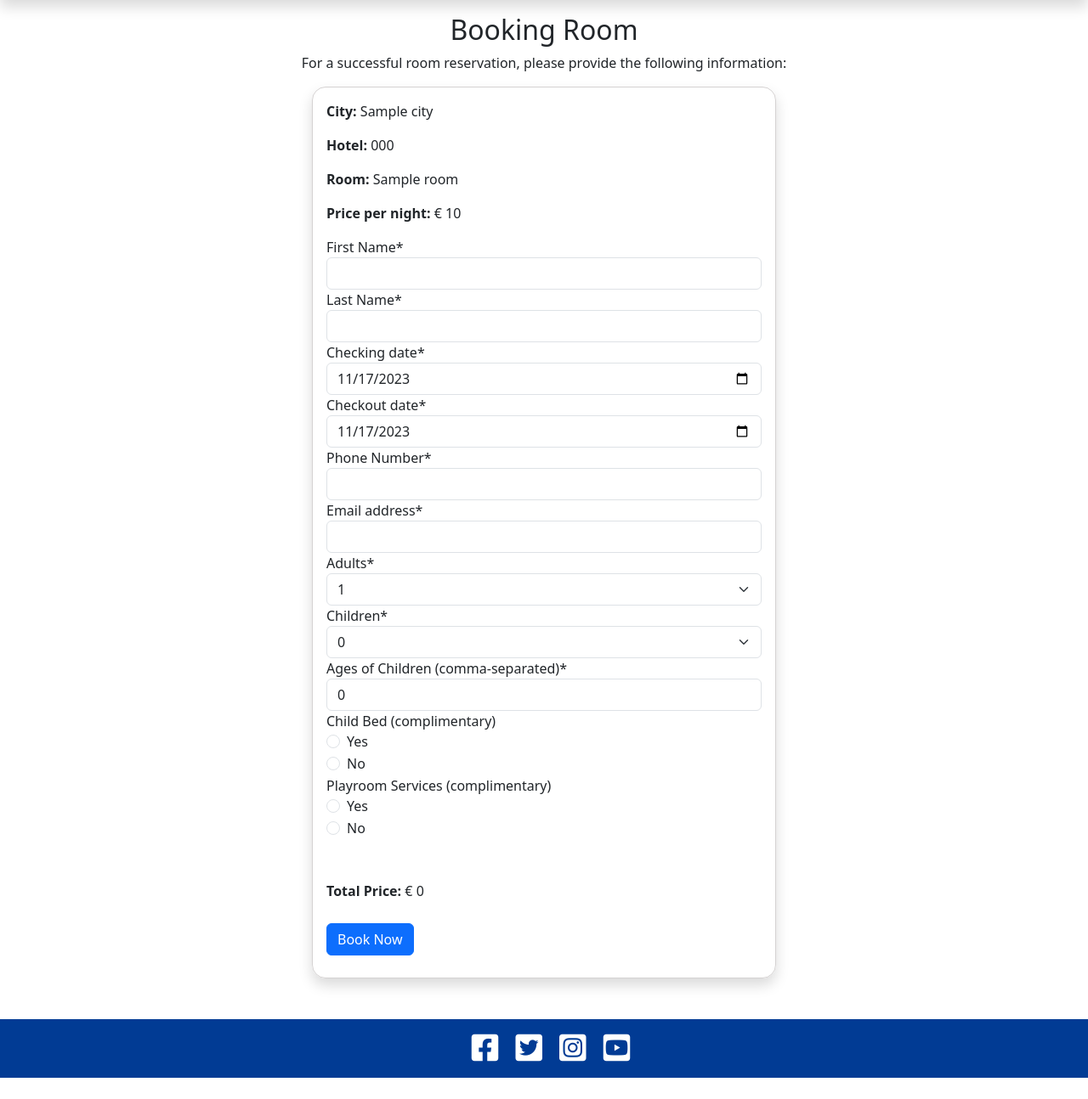
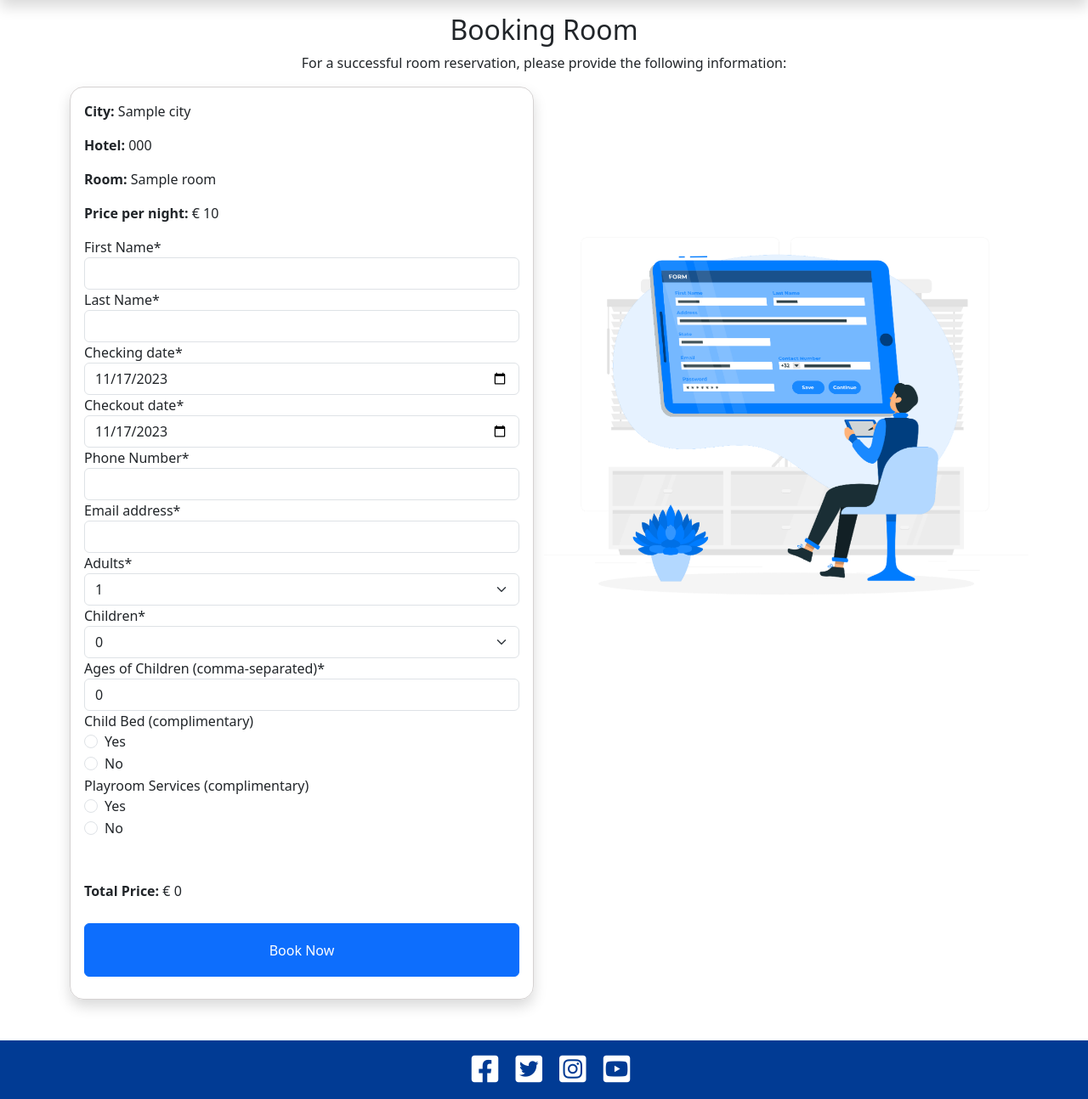
Before and after one commit to CodeWizard-1/booking_hotel, a Django app: a page that uses templates/booking.html in a window 1280 px wide. Shown: the part 56-1350 px from the top of the page at 85% size. Before the commit the page ends 1325 px from the top, so only its background shows below. Run offline with Django 3.2, Linux system fonts and the light colour scheme; tables that the repository leaves empty hold one stand-in row (values such as "Sample post"); some libraries are stand-ins or nearby versions.

Commit message:
Add img on booking page

```diff
--- a/hotel/models.py
+++ b/hotel/models.py
@@ -19,6 +19,7 @@ class Hotel (models.Model):
     description_hotel = models.TextField()
     hotel_image = CloudinaryField('image', default='plaseholder')
     city = models.ForeignKey(City, on_delete=models.CASCADE)
+    on_main = models.BooleanField(default=False, verbose_name='Show on Main Page')
 
     def __str__(self) -> str:
         return self.hotel_name
--- a/hotel/views.py
+++ b/hotel/views.py
@@ -26,17 +26,21 @@ class CityListView(View):
 
 class HotelList(generic.ListView):
     model = Hotel
-    queryset = Hotel.objects.all()
     template_name = 'index.html'
-    paginate_by = 6
+    ordering = 'hotel_name'
+    context_object_name = 'hotels'
+
+    def get_queryset(self):
+        return Hotel.objects.filter(on_main=True)
 
     def get_context_data(self, **kwargs):
         context = super().get_context_data(**kwargs)
         context['cities'] = City.objects.all()
-        context['hotels'] = Hotel.objects.all()
         context['rooms'] = Room.objects.filter(status=1).order_by('-id')
-        city = City.objects.get(pk=1)
-        context['City'] = city
+
+        city_id = self.request.GET.get('city_id')
+        context['City'] = City.objects.get(pk=city_id) if city_id else None
+
         return context
 
 
--- a/static/css/style.css
+++ b/static/css/style.css
@@ -318,3 +318,17 @@ body {
   transform: scale(1.05);
   box-shadow: 0 4px 8px rgba(0, 0, 0, 0.1);
 }
+
+.fixed-image-container {
+  position: -webkit-sticky;
+  position: sticky;
+  top: 0;
+  height: 100vh;
+  display: flex;
+  align-items: flex-start;
+}
+
+.fixed-image {
+  width: 100%;
+  height: auto;
+}
--- a/static/js/script.js
+++ b/static/js/script.js
@@ -24,4 +24,5 @@ document.addEventListener("DOMContentLoaded", function () {
             }
 
     updateTotalPrice();
+
 });
--- a/templates/booking.html
+++ b/templates/booking.html
@@ -1,14 +1,14 @@
 {% extends 'base.html' %}
 
 {% load crispy_forms_tags %}
-
+{% load static %}
 {% block content %}
 <section class="section bg-white">
     <div class="container mt-3 mb-4">
         <h2 class="text-9 text-center fw-500">Booking Room</h2>
         <p class="text-9 text-center">For a successful room reservation, please provide the following information:</p>
         <div class="row">
-            <div class="col-md-6 mx-auto" >
+            <div class="col-md-6">
                 <div class="card shadow mb-4 rounded-4">
                     <div class="card-body">
                         <form method="post" class="needs-validation" id="bookingForm">
@@ -21,10 +21,13 @@
                             {{ form|crispy }}
                             <p style="margin-top: 3rem;"><strong>Total Price:</strong> € <span id="totalPrice">0</span></p>
                             </div>
-                            <button type="submit" class="btn btn-primary " style="display: block; margin-top: 10px; margin-bottom: 10px">Book Now</button>
+                            <button type="submit" class="btn btn-primary btn-block" style="display: block; margin-top: 10px; margin-bottom: 10px">Book Now</button>
                         </form>
                     </div>
                 </div>
+            </div>
+            <div class="col-md-6 card-body align-items-center justify-content-center fixed-image-container">
+                <img src="{% static 'images/form.webp' %}" alt="Form Image" class="img-fluid fixed-image">
             </div>
         </div>
     </div>
--- a/templates/city_hotels.html
+++ b/templates/city_hotels.html
@@ -26,7 +26,7 @@
                             <label for "checkout" class="form-label">Check-Out Date</label>
                             <input type="date" class="form-control" id="checkout" name="checkout">
                         </div>
-                        <button type="submit" class="btn btn-primary">Search</button>
+                        <button type="submit" class="btn btn-primary btn-block">Search</button>
                     </form>
                 </div>
             </div>
--- a/templates/hotel_detail.html
+++ b/templates/hotel_detail.html
@@ -29,7 +29,7 @@
                             <label for="checkout" class="form-label">Check-Out Date</label>
                             <input type="date" class="form-control" id="checkout" name="checkout">
                         </div>
-                        <button type="submit" class="btn btn-primary">Search</button>
+                        <button type="submit" class="btn btn-primary btn-block">Search</button>
                     </form>
                 </div>
             </div>
--- a/templates/room_detail.html
+++ b/templates/room_detail.html
@@ -25,7 +25,7 @@
               <label for="checkout" class="form-label">Check-Out Date</label>
               <input type="date" class="form-control" id="checkout" name="checkout">
             </div>
-            <button type="submit" class="btn btn-primary">Search</button>
+            <button type="submit" class="btn btn-primary btn-block ">Search</button>
           </form>
         </div>
       </div>
@@ -66,7 +66,7 @@
           <p>Posting as: {{ user.username }}</p>
           <form method="post" style="margin-top: 1em">
             {{ reviews_form | crispy }} {% csrf_token %}
-            <button type="submit" class="btn btn-warning btn-lg">Submit</button>
+            <button type="submit" class="btn btn-warning btn-block mt-2">Submit</button>
           </form>
           {% endif %}
           {% endif %}
@@ -125,7 +125,7 @@
               </div>
             </div>
             <!-- Booking Button -->
-            <a href="{% url 'book_room' room.slug %}" class="btn btn-primary" {% if not user.is_authenticated %}
+            <a href="{% url 'book_room' room.slug %}" class="btn btn-primary btn-block" {% if not user.is_authenticated %}
               data-bs-toggle="modal" data-bs-target="#loginModal" {% endif %}>Book now</a>
           </div>
         </div>
```
Also changed, not shown: hotel/admin.py (+16 -1 lines), templates/index.html (+24 -14 lines), hotel/migrations/0006_hotel_on_main.py (added), static/images/form.webp (added).
